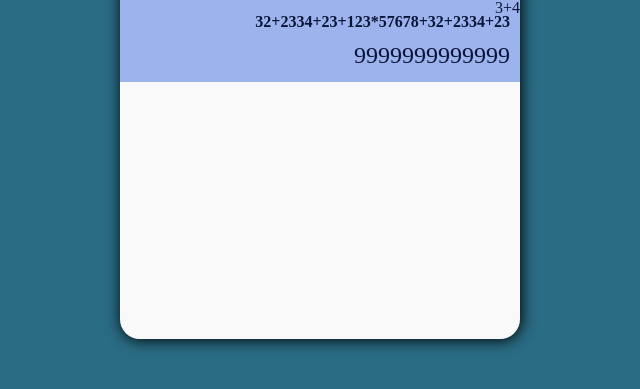
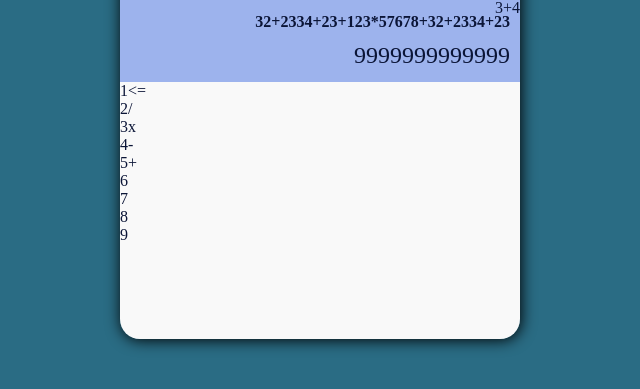
Before and after one commit to SaikatDeb12/calculator-react, a React (Vite) app: page / in a window 1280 px wide. Shown: the part 301-690 px from the top of the page, without its empty margins (320-960 px from the left). Built offline with nearby package versions, Linux system fonts and the light colour scheme.

Commit message:
added values to keypad

```diff
--- a/src/footer/Footer.jsx
+++ b/src/footer/Footer.jsx
@@ -72,10 +72,14 @@ function Footer() {
     <div className="footer">
       <div className="keys">
         {keys.map((ele, ind) => {
-          <p key={ind}>{ele.label}</p>;
+          return <p key={ind}>{ele.label}</p>;
         })}
       </div>
-      <div className="symbols"></div>
+      <div className="symbols">
+        {symbols.map((ele, ind) => {
+          return <p key={ind}>{ele.symbols}</p>;
+        })}
+      </div>
     </div>
   );
 }
--- a/src/footer/footer.css
+++ b/src/footer/footer.css
@@ -1,4 +1,6 @@
 .footer {
-  height: 70%;
+  height: 60%;
   background-color: var(--bg-color-2);
+  color: var(--bg-color-3);
+  display: flex;
 }
--- a/src/header/header.css
+++ b/src/header/header.css
@@ -1,7 +1,6 @@
 .header {
   height: 40%;
   text-align: end;
-  color: white;
   background-color: var(--bg-color-1);
   color: var(--bg-color-3);
 }
```
